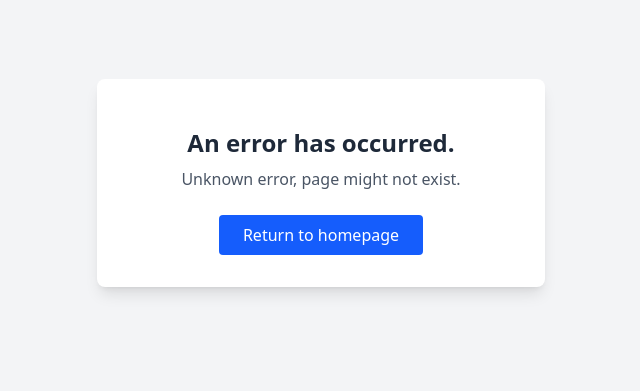
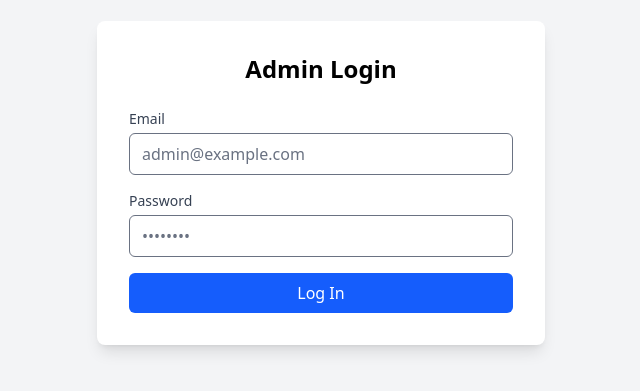
Before and after one commit to Masahjor/Svelte-Boilerplate, a SvelteKit app: page /admin/login in a window 1280 px wide. Before the commit this address had no page. Shown: the part 217-608 px from the top of the page, without its empty margins (319-959 px from the left). Built offline with nearby package versions, Linux system fonts and the light colour scheme.

Commit message:
Added login to admin

```diff
--- a/src/routes/Header.svelte
+++ b/src/routes/Header.svelte
@@ -5,7 +5,7 @@
    let sections = [
         { name: 'Home', path: '/' },
         { name: 'Example', path: '/example-page' },
-        { name: 'Admin', path: '/admin' }
+        { name: 'Admin', path: '/admin/login' }
     ];
     let isMenuOpen = false;
 
--- /dev/null
+++ b/src/routes/admin/dashboard/+page.ts
@@ -0,0 +1,9 @@
+import type { PageLoad } from './$types';
+import { redirect } from '@sveltejs/kit';
+
+export const load: PageLoad = async () => {
+  const isAdmin = localStorage?.getItem('isAdmin');
+  if (!isAdmin) {
+    throw redirect(302, '/admin/login');
+  }
+};
--- /dev/null
+++ b/src/routes/admin/login/+page.svelte
@@ -0,0 +1,62 @@
+<script lang="ts">
+  import { onMount } from 'svelte';
+  import { goto } from '$app/navigation';
+
+  let email = '';
+  let password = '';
+  let error = '';
+
+  async function handleLogin() {
+    error = '';
+
+    // Example: simple fake check
+    if (email === 'admin@example.com' && password === 'admin123') {
+      // Store auth flag (replace with real auth logic)
+      localStorage.setItem('isAdmin', 'true');
+      goto('/admin/dashboard');
+    } else {
+      error = 'Invalid email or password';
+    }
+  }
+</script>
+
+<div class="min-h-screen flex items-center justify-center bg-gray-100">
+  <div class="bg-white shadow-lg rounded-lg w-full max-w-md p-8">
+    <h1 class="text-2xl font-bold mb-6 text-center">Admin Login</h1>
+
+    {#if error}
+      <div class="mb-4 text-red-600 text-sm text-center">{error}</div>
+    {/if}
+
+    <form on:submit|preventDefault={handleLogin} class="space-y-4">
+      <div>
+        <label class="block text-sm font-medium text-gray-700 mb-1">Email</label>
+        <input
+          type="email"
+          bind:value={email}
+          class="w-full px-3 py-2 border rounded-md focus:outline-none focus:ring-2 focus:ring-blue-500"
+          placeholder="admin@example.com"
+          required
+        />
+      </div>
+
+      <div>
+        <label class="block text-sm font-medium text-gray-700 mb-1">Password</label>
+        <input
+          type="password"
+          bind:value={password}
+          class="w-full px-3 py-2 border rounded-md focus:outline-none focus:ring-2 focus:ring-blue-500"
+          placeholder="••••••••"
+          required
+        />
+      </div>
+
+      <button
+        type="submit"
+        class="w-full bg-blue-600 text-white py-2 rounded-md hover:bg-blue-700 transition"
+      >
+        Log In
+      </button>
+    </form>
+  </div>
+</div>
```
